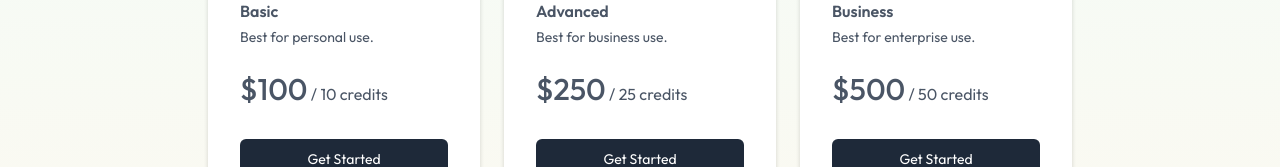
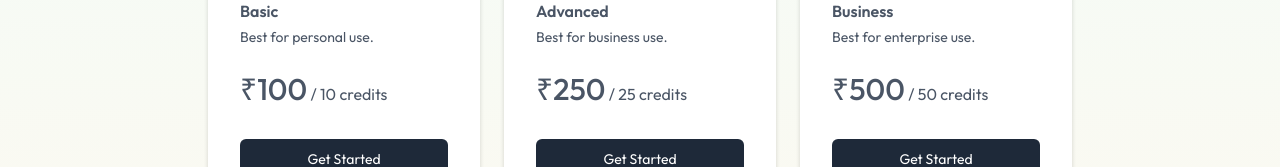
Before and after one commit to NivasMalligesan/Imagify, a React (Vite) app in the folder client/: page /buy in a window 1280 px wide. Shown: the part 373-540 px from the top of the page. Built offline with nearby package versions, Linux system fonts and the light colour scheme.

Commit message:
Update BuyCredit.jsx

```diff
--- a/client/src/pages/BuyCredit.jsx
+++ b/client/src/pages/BuyCredit.jsx
@@ -75,7 +75,7 @@ const BuyCredit = () => {
             <img width={40} src={assets.logo_icon} alt="" />
             <p className='mt-3 mb-1 font-semibold'>{item.id}</p>
             <p className='text-sm '>{item.desc}</p>
-            <p className='mt-6 '><span className='text-3xl font-medium'>${item.price}</span> / {item.credits} credits</p>
+            <p className='mt-6 '><span className='text-3xl font-medium'>₹{item.price}</span> / {item.credits} credits</p>
             <button onClick={()=>paymentRazorpay(item.id)} className='cursor-pointer w-full bg-gray-800 text-white mt-8 text-sm rounded-md py-2.5 min-w-52'> {user ? 'Purchase' : 'Get Started' }</button>
           </div>
         ))}
```
